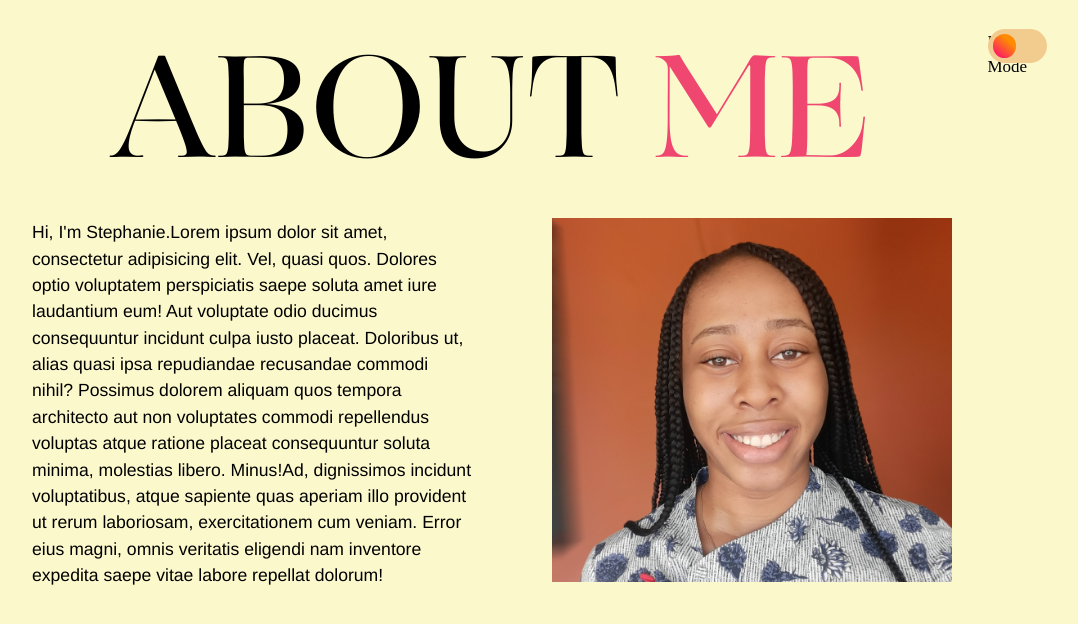
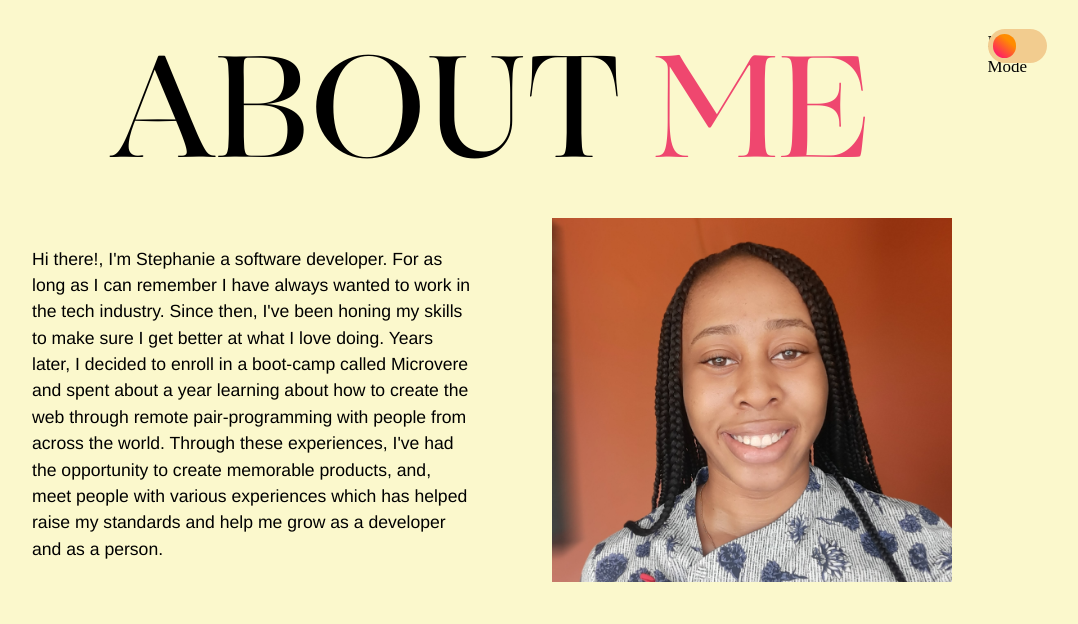
Before and after one commit to Ugboaja-Uchechi/portfolio-site, a React (Create React App) app: page /about in a window 1280 px wide. Shown: the top 624 px of the page, without its empty margins (148-1226 px from the left). Built offline with nearby package versions, Linux system fonts and the light colour scheme.

Commit message:
Write about me section

```diff
--- a/src/component/About.js
+++ b/src/component/About.js
@@ -18,7 +18,7 @@ const About = () => {
         <h2 className="headings about-animation">About <span>me</span></h2>
         <div className="about about-animation">
           <div className="margin-end">
-            <p className="width about-animation">Hi, I'm Stephanie.Lorem ipsum dolor sit amet, consectetur adipisicing elit. Vel, quasi quos. Dolores optio voluptatem perspiciatis saepe soluta amet iure laudantium eum! Aut voluptate odio ducimus consequuntur incidunt culpa iusto placeat. Doloribus ut, alias quasi ipsa repudiandae recusandae commodi nihil? Possimus dolorem aliquam quos tempora architecto aut non voluptates commodi repellendus voluptas atque ratione placeat consequuntur soluta minima, molestias libero. Minus!Ad, dignissimos incidunt voluptatibus, atque sapiente quas aperiam illo provident ut rerum laboriosam, exercitationem cum veniam. Error eius magni, omnis veritatis eligendi nam inventore expedita saepe vitae labore repellat dolorum!
+            <p className="width about-animation">Hi there!, I'm Stephanie a software developer. For as long as I can remember I have always wanted to work in the tech industry. Since then, I've been honing my skills to make sure I get better at what I love doing. Years later, I decided to enroll in a boot-camp called Microvere and spent about a year learning about how to create the web through remote pair-programming with people from across the world. Through these experiences, I've had the opportunity to create memorable products, and, meet people with various experiences which has helped raise my standards and help me grow as a developer and as a person.
             </p>
           </div>
           <div>
--- a/src/component/Projects.js
+++ b/src/component/Projects.js
@@ -1,10 +1,20 @@
-import React from "react";
+import React, { useEffect } from "react";
 import VacayImage from "../images/vacay.png";
 import SpaceImage from "../images/space-x.png";
 import IpImage from "../images/ip-tracker.png";
 import UrlImage from "../images/url-shortening.png";
+import gsap from "gsap";
+import {ScrollTrigger} from 'gsap/ScrollTrigger'
+gsap.registerPlugin(ScrollTrigger)
 
 const Projects = () => {
+
+  useEffect(() => {
+    // const navEl = navRef.current;
+    gsap.fromTo('.headings', {opacity: 0, y: '-10%'}, {duration: 2, ease: 'power4.inOut', opacity: 1, y: '0%', delay: .1, scrollTrigger: { trigger: '.headings'
+    }})
+  }, [])
+
   return (
     <>
       <section>
--- a/src/index.css
+++ b/src/index.css
@@ -242,7 +242,7 @@ h3::selection {
   text-transform: uppercase;
   /* font-size: calc(1rem + 2vw); */
   text-align: center;
-  font-family: 'ogg', sans-serif;
+  font-family: 'ogg', Helvetica, sans-serif;
   letter-spacing: 2px;
   font-weight: 400;
   /* width: calc(2em * 2); */
```
